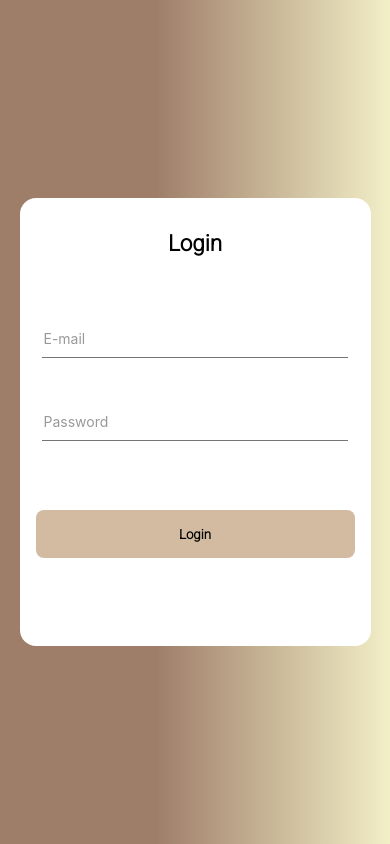
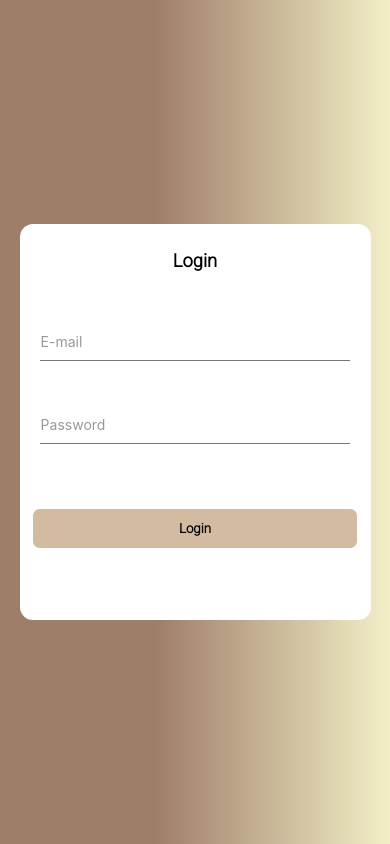
Before and after one commit to kristijan00/study-questions, a React (Create React App) app: page /login in a window 390 px wide. Built offline with nearby package versions, Linux system fonts and the light colour scheme.

Commit message:
Fixed font sizing

```diff
--- a/src/index.css
+++ b/src/index.css
@@ -103,4 +103,8 @@ li {
   ::-webkit-scrollbar-thumb {
     -webkit-border-radius: 0ex;
   }
+
+  body, html {
+    font-size: 0.82rem !important;
+  }
 }
```
